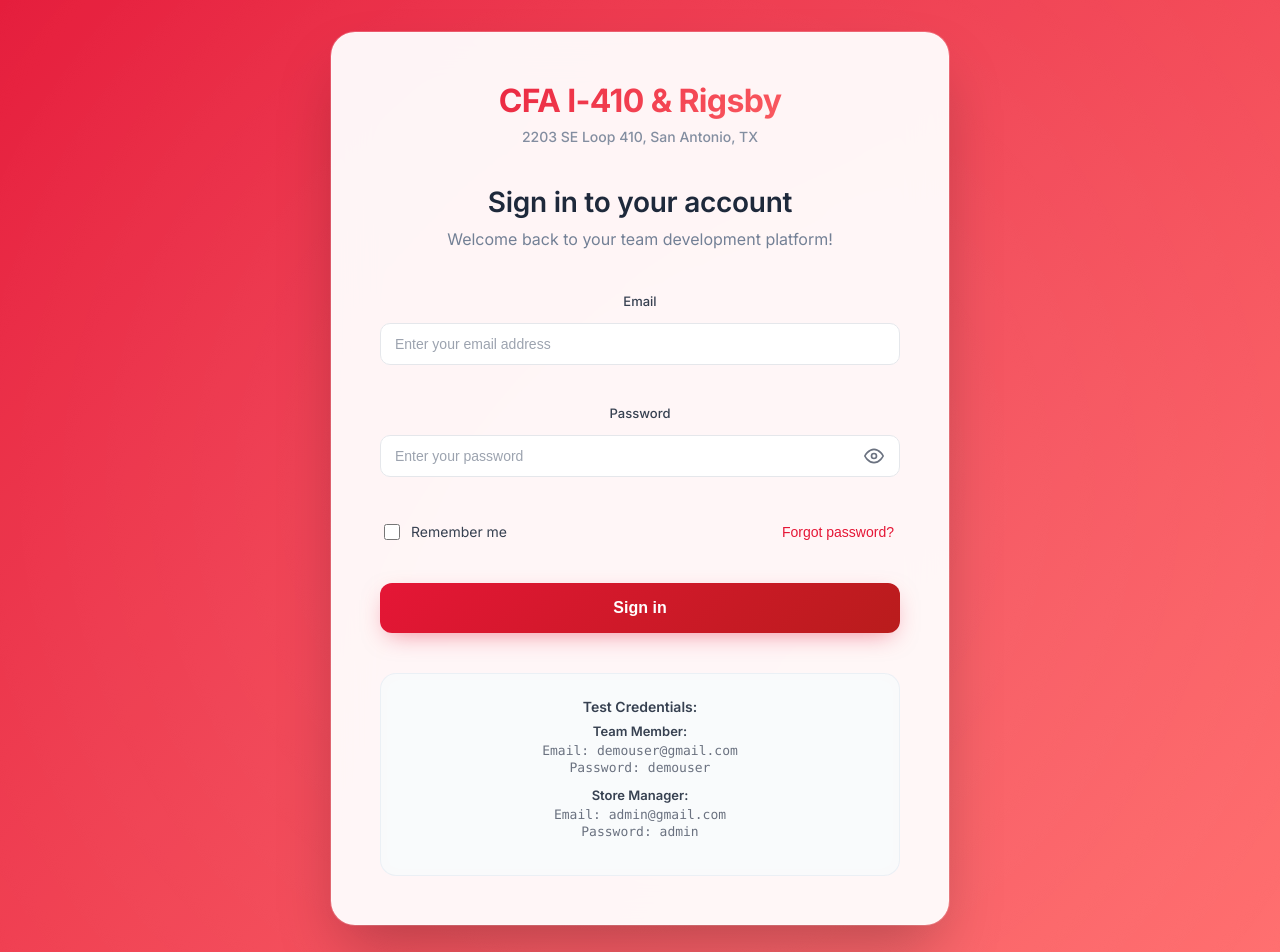
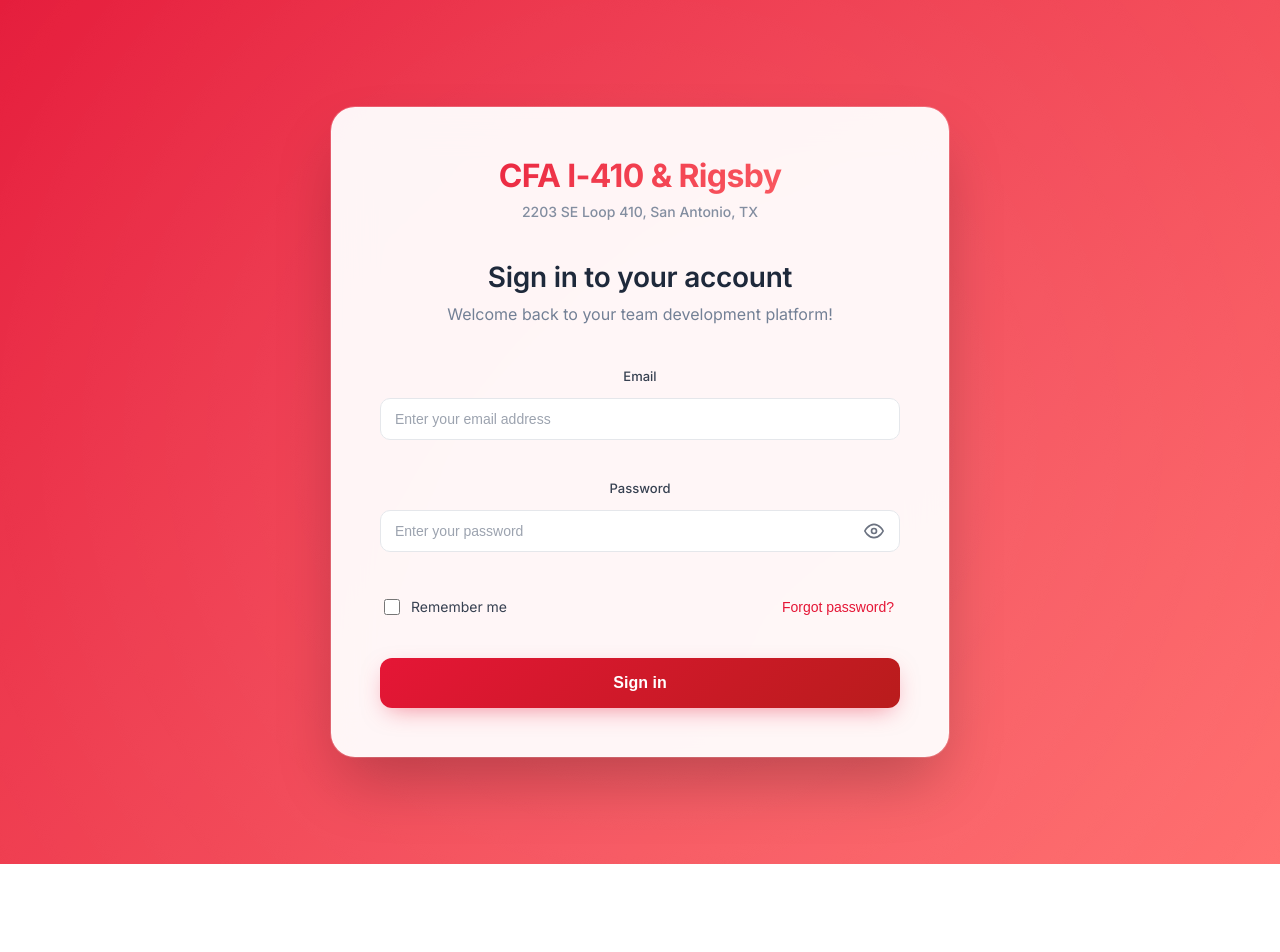
Before and after one commit to CailerK/CFA-SAT-Tracker, a React (Create React App) app in the folder frontend/: page / in a window 1280 px wide. Shown: the top 952 px of the page. After the commit the page ends 864 px from the top, so only its background shows below. Built offline with nearby package versions, Linux system fonts and the light colour scheme; no server answers.

Commit message:
small login page update

```diff
--- a/frontend/src/components/LoginPage.js
+++ b/frontend/src/components/LoginPage.js
@@ -208,19 +208,6 @@
           </div>
         )}
 
-        <div className="demo-credentials">
-          <p className="demo-title">Test Credentials:</p>
-          <div className="credentials-section">
-            <p className="credentials-label">Team Member:</p>
-            <p className="demo-text">Email: demouser@gmail.com</p>
-            <p className="demo-text">Password: demouser</p>
-          </div>
-          <div className="credentials-section">
-            <p className="credentials-label">Store Manager:</p>
-            <p className="demo-text">Email: admin@gmail.com</p>
-            <p className="demo-text">Password: admin</p>
-          </div>
-        </div>
       </div>
     </div>
   );
```
